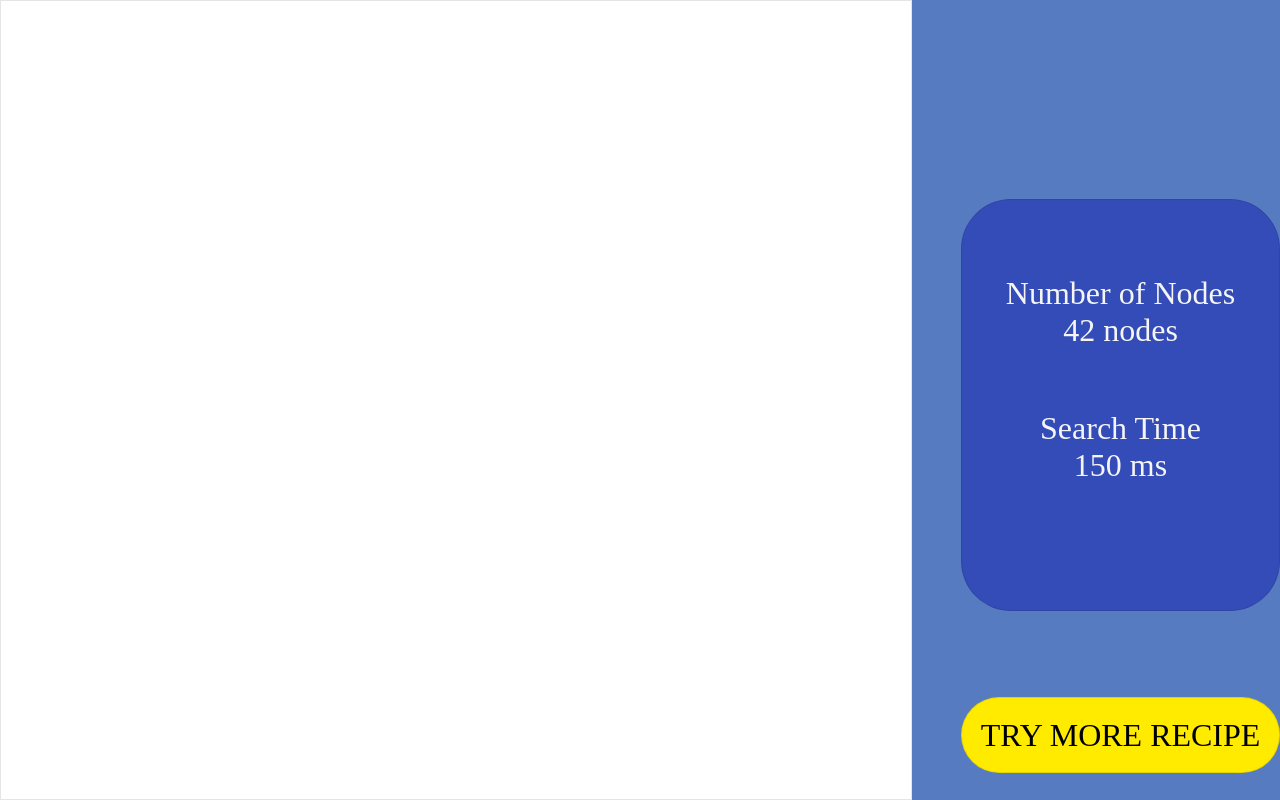
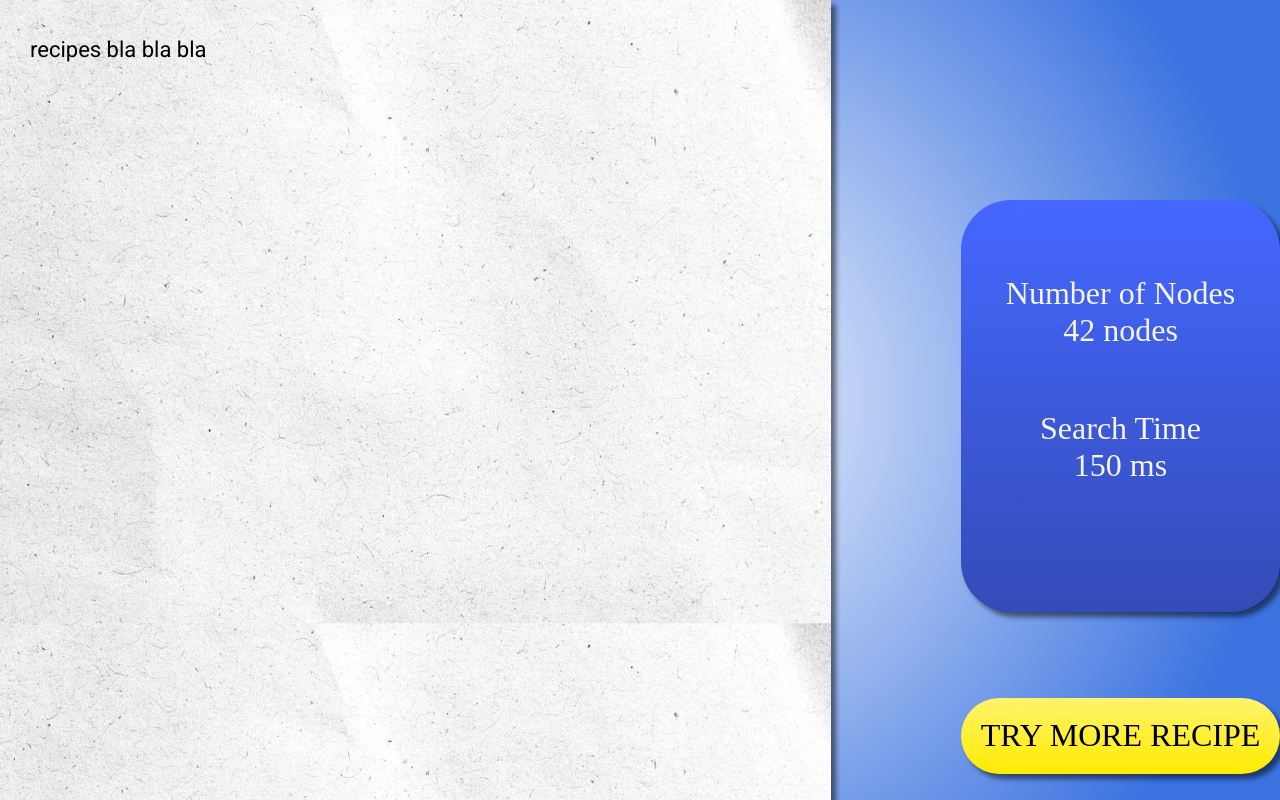
Before and after one commit to amiraIzani/Tubes2_Go-Yoon-Jung, a React (Create React App) app in the folder src/frontend/fe/: page /results in a window 1280 px wide. Built offline with nearby package versions, Linux system fonts and the light colour scheme; a web font is replaced by a local one.

Commit message:
feat: add scroll for recipes and update ui

```diff
--- a/src/frontend/fe/src/components/ControlPanel.jsx
+++ b/src/frontend/fe/src/components/ControlPanel.jsx
@@ -48,6 +48,7 @@ const ControlPanel = ({
               value={maxParam}
               onChange={handleMaxParamChange}
               placeholder="Enter Max Param"
+              min="1"
             />
           </div>
         </div>
--- a/src/frontend/fe/src/components/TreeVisualizer.jsx
+++ b/src/frontend/fe/src/components/TreeVisualizer.jsx
@@ -0,0 +1,15 @@
+import React from "react";
+
+const TreeVisualizer = () => {
+    const recipesResult = `
+    recipes bla bla bla
+  `;
+
+    return (
+        <div className="results-page__scroll">
+            <p>{recipesResult}</p>
+        </div>
+    );
+};
+
+export default TreeVisualizer;
--- a/src/frontend/fe/src/pages/ResultsPage.jsx
+++ b/src/frontend/fe/src/pages/ResultsPage.jsx
@@ -2,6 +2,7 @@ import React from "react";
 import SearchStats from "../components/SearchStats";
 import "../styles/ResultsPage.css";
 import { useNavigate } from "react-router-dom";
+import TreeVisualizer from "../components/TreeVisualizer";
 
 const ResultsPage = ({ nodes = 0, searchTime = 0, onTryMore }) => {
   const navigate = useNavigate();
@@ -9,9 +10,12 @@ const ResultsPage = ({ nodes = 0, searchTime = 0, onTryMore }) => {
   const handleResetClick = () => {
     navigate("/");
   };
+
   return (
     <div className="results-page">
-      <div className="results-page__content" />
+      <div className="results-page__content">
+        <TreeVisualizer />
+      </div>
       <div className="results-page__sidebar">
         <SearchStats nodes={nodes} searchTime={searchTime} />
         <div className="try-more-button" onClick={handleResetClick}>
--- a/src/frontend/fe/src/pages/SearchInterface.jsx
+++ b/src/frontend/fe/src/pages/SearchInterface.jsx
@@ -17,7 +17,7 @@ const SearchInterface = () => {
   const navigate = useNavigate();
 
   const handleResultClick = () => {
-    if (!algorithm || !recipeMode || !maxParam || !result) {
+    if (!algorithm || !recipeMode || !maxParam || maxParam < 1 || !result) {
       return;
     }
 
@@ -29,7 +29,7 @@ const SearchInterface = () => {
 
 
 
-    navigate("/result", {
+    navigate("/results", {
       // state: {
       //   calculatedResult
       // },
--- a/src/frontend/fe/src/styles/ResultsPage.css
+++ b/src/frontend/fe/src/styles/ResultsPage.css
@@ -1,36 +1,54 @@
 @import url("https://fonts.googleapis.com/css2?family=Irish+Grover&display=swap");
+@import url("https://fonts.googleapis.com/css2?family=Inter:ital,opsz,wght@0,14..32,100..900;1,14..32,100..900&family=Montserrat:ital,wght@0,100..900;1,100..900&family=Roboto:ital,wght@0,100..900;1,100..900&display=swap");
 
 .results-page {
+  background-image: radial-gradient(circle farthest-side at 50% 50%, #ffffff 0%, #3c73e0 100%);
   display: flex;
   width: 100vw;
   height: 100vh;
-  background-color: #577bc1;
+  gap: 80px;
 }
 
 .results-page__content {
-  width: 1024px;
+  width: 1000px;
   height: 100%;
-  border: 1px solid rgba(0, 0, 0, 0.1);
-  background-color: #fff;
+  box-shadow: 5px 5px 5px rgba(0, 0, 0, 0.5);
+  background-image: url('../assets/Paper-Texture-4.jpg');
+  background-size: 100%;
+  display: flex;
+  padding: 30px;
 }
+
+.results-page__scroll {
+  overflow-y: auto;
+  scroll-padding: 30px;
+  font-family: "Roboto";
+  text-decoration: solid;
+  font-size: 22px;
+  line-height: 1.8;
+
+}
+
+
 
 .results-page__sidebar {
   display: flex;
   flex-direction: column;
   gap: 86px;
-  margin-left: 49px;
-  padding-top: 199px;
+  margin-left: 50px;
+  padding-top: 200px;
 }
 
 .search-stats {
   width: 319px;
   height: 412px;
   border-radius: 50px;
-  border: 1px solid rgba(0, 0, 0, 0.1);
   background-color: #344cb7;
   display: flex;
   flex-direction: column;
   align-items: center;
+  box-shadow: 5px 5px 5px rgba(0, 0, 0, 0.5);
+  background-image: linear-gradient(to bottom, #4567ff, #344cb7)
 }
 
 .search-stats__metric {
@@ -51,17 +69,17 @@
 
 .try-more-button {
   color: rgb(0, 0, 0);
-  ;
   font-family: "Irish Grover", cursive;
   font-size: 32px;
   width: 319px;
   height: 76px;
   padding: 19px 18px;
   border-radius: 50px;
-  border: 1px solid rgba(0, 0, 0, 0.1);
   background-color: #ffeb00;
   cursor: pointer;
   text-align: center;
+  box-shadow: 5px 5px 5px rgba(0, 0, 0, 0.5);
+  background-image: linear-gradient(to bottom, #fff36d, #ffeb00);
 }
 
 @media (max-width: 991px) {
--- a/src/frontend/fe/src/styles/SearchInterface.css
+++ b/src/frontend/fe/src/styles/SearchInterface.css
@@ -2,7 +2,8 @@
 
 
 .search-interface {
-  background-color: rgba(87, 123, 193, 1);
+  background-color: rgb(99, 87, 193);
+  background-image: radial-gradient(circle farthest-side at 50% 50%, #ffffff 0%, #3c73e0 100%);
   display: flex;
   padding: 210px 70px;
   flex-direction: column;
@@ -54,6 +55,7 @@
   overflow: hidden;
   flex-wrap: wrap;
   justify-content: space-between;
+  box-shadow: 5px 5px 5px rgba(0, 0, 0, 0.5);
 }
 
 .search-bar__input {
@@ -92,6 +94,8 @@
   overflow: hidden;
   align-items: center;
   justify-content: center;
+  background-image: linear-gradient(to bottom, #4567ff, #344cb7);
+  cursor: pointer;
 }
 
 .search-bar__icon {
@@ -112,6 +116,8 @@
   overflow: hidden;
   align-items: center;
   height: 183px;
+  box-shadow: 5px 5px 5px rgba(0, 0, 0, 0.5);
+  background-image: linear-gradient(to bottom, rgb(1, 17, 158), rgba(0, 9, 87, 1));
 }
 
 .search-bar__element-icon {
@@ -140,7 +146,8 @@
 .control-panel__settings {
   border-radius: 50px;
   background-color: rgba(52, 76, 183, 1);
-  border: 1px solid rgba(0, 0, 0, 0.1);
+  box-shadow: 5px 5px 5px rgba(0, 0, 0, 0.5);
+  background-image: linear-gradient(to bottom, #4567ff, #344cb7);
   display: flex;
   padding: 42px 30px;
   flex-direction: column;
@@ -216,6 +223,8 @@
   font-weight: 400;
   flex-grow: 1;
   margin-bottom: 10px;
+  box-shadow: 5px 5px 5px rgba(0, 0, 0, 0.5);
+  background-image: linear-gradient(to bottom, #fff8a6, #ffeb00);
 }
 
 /* Media Queries */
```
Also changed, not shown: src/frontend/fe/src/assets/Paper-Texture-4.jpg (added).
